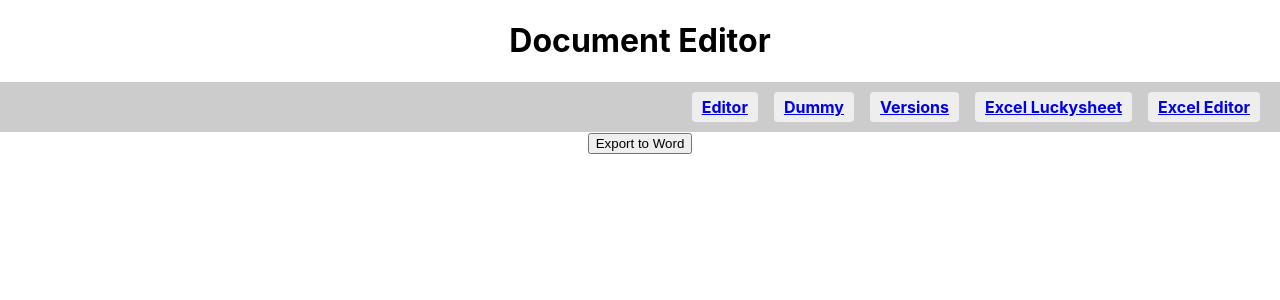
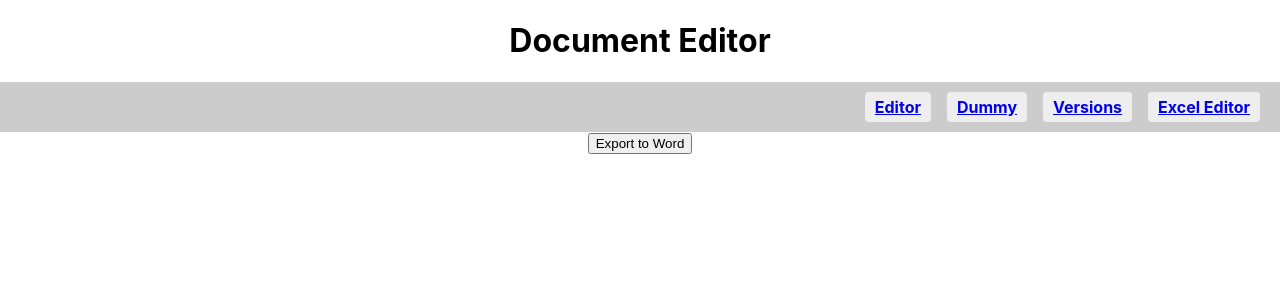
Before and after one commit to Abhisek-technoforte-753/Editor-full-stack, a React (Create React App) app in the folder editor-application/: page /dummy in a window 1280 px wide. Shown: the top 300 px of the page. Built offline with nearby package versions, Linux system fonts and the light colour scheme; no server answers.

Commit message:
filter done

```diff
--- a/editor-application/src/App.js
+++ b/editor-application/src/App.js
@@ -19,7 +19,7 @@ function App() {
           <li><Link to="/">Editor</Link></li>
           <li><Link to="/dummy">Dummy</Link></li>
           <li><Link to="/versions">Versions</Link></li>
-          <li><Link to="/excel">Excel Luckysheet</Link></li>
+          {/* <li><Link to="/excel">Excel Luckysheet</Link></li> */}
 
           <li><Link to="/univer">Excel Editor</Link></li>
         </ul>
@@ -28,7 +28,7 @@ function App() {
         <Route path="/" element={<Tiptap />} />
         <Route path="/dummy" element={<Dummy />} />
         <Route path="/versions" element={<VersionList />} />
-        <Route path="/excel" element={<TiptapExcel />} />
+        {/* <Route path="/excel" element={<TiptapExcel />} /> */}
         <Route path="/univer" element={<UniverEditor />} />
       </Routes>
     </div>
```
